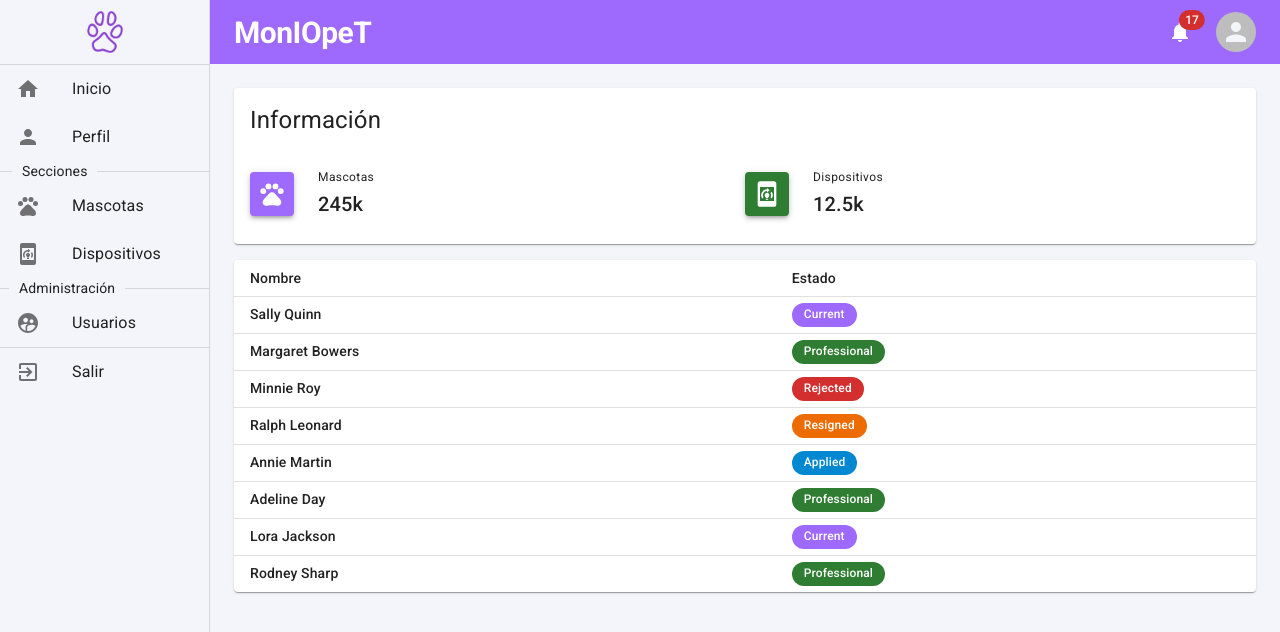
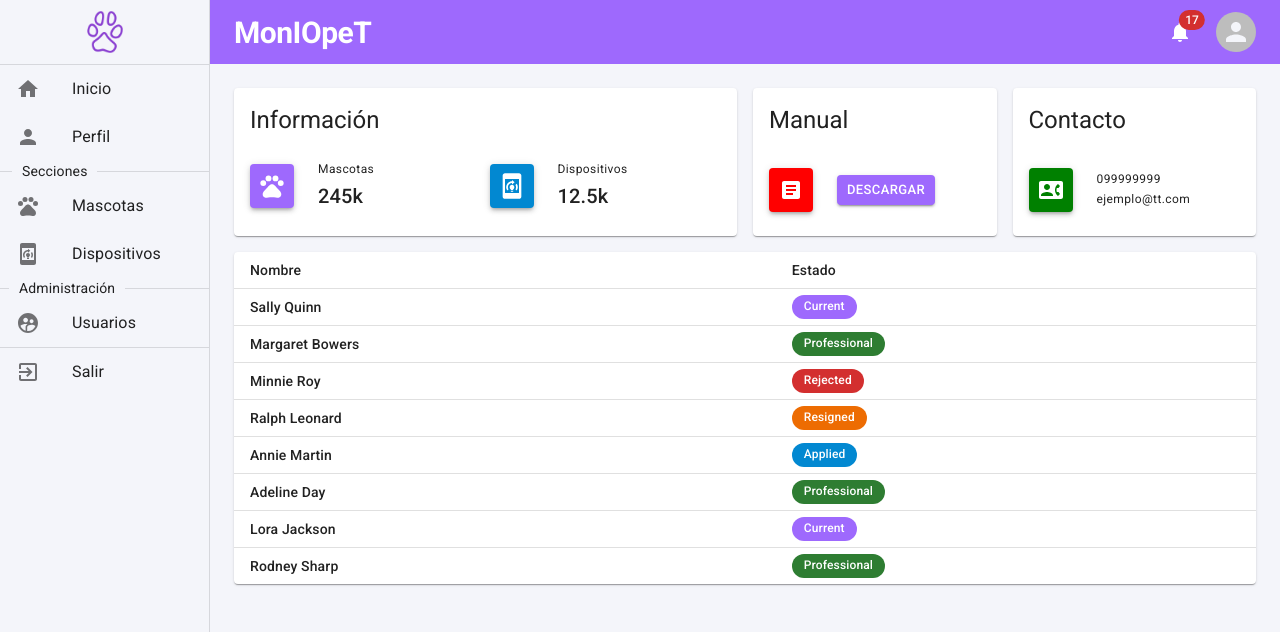
Before and after one commit to JuanAndresCaisapanta/Pet_Monitoring_Frontend, a Next.js app: page / in a window 1280 px wide. Shown: the top 632 px of the page. Built offline with nearby package versions, Linux system fonts and the light colour scheme.

Commit message:
actualizacion layout e inicio

```diff
--- /dev/null
+++ b/components/ui/ContactCard.tsx
@@ -0,0 +1,36 @@
+import Card from "@mui/material/Card";
+import Button from "@mui/material/Button";
+import CardContent from "@mui/material/CardContent";
+import { Avatar, Box, CardHeader, Grid, Typography } from "@mui/material";
+import ArticleIcon from "@mui/icons-material/Article";
+import ContactPhoneIcon from '@mui/icons-material/ContactPhone';
+export const ContactCard = () => {
+  return (
+    <Card>
+      <CardHeader title="Contacto" />
+      <CardContent sx={{ pt: (theme) => `${theme.spacing(1)} !important` }}>
+        <Grid sx={{ pt: (theme) => `${theme.spacing(1)} !important` }}>
+          <Box sx={{ display: "flex", alignItems: "center" }}>
+            <Avatar
+              variant="rounded"
+              sx={{
+                mr: 3,
+                width: 44,
+                height: 44,
+                boxShadow: 3,
+                color: "common.white",
+                backgroundColor: "green",
+              }}
+            >
+              <ContactPhoneIcon />
+            </Avatar>
+            <Box sx={{ display: "flex", flexDirection: "column" }}>
+            <Typography variant='caption'>099999999</Typography>
+            <Typography variant='caption'>ejemplo@tt.com</Typography>
+            </Box>
+          </Box>
+        </Grid>
+      </CardContent>
+    </Card>
+  );
+};
--- a/components/ui/DrawerList.tsx
+++ b/components/ui/DrawerList.tsx
@@ -14,20 +14,26 @@ import {
   Pets,
   SupervisedUserCircle,
 } from "@mui/icons-material";
+import { useRouter } from "next/router";
 export const DrawerList = () => {
+  const router = useRouter();
+  const navigateTo = (url: string) => {
+    //toggleSideMenu();
+    router.push(url);
+  };
   return (
     <div>
-      <Toolbar sx={{ justifyContent: "center", backgroundColor:'#F4F5FA' }}>
+      <Toolbar sx={{ justifyContent: "center", backgroundColor: "#F4F5FA" }}>
         <Image src="/logo.png" alt="Logo" height="50%" width="50%" />
       </Toolbar>
       <Divider />
-      <ListItem button>
+      <ListItem button onClick={() => navigateTo("/")}>
         <ListItemIcon>
           <Home />
         </ListItemIcon>
         <ListItemText primary={"Inicio"} />
       </ListItem>
-      <ListItem button>
+      <ListItem button onClick={() => navigateTo("/user/profile")}>
         <ListItemIcon>
           <Person />
         </ListItemIcon>
@@ -36,7 +42,7 @@ export const DrawerList = () => {
       <Divider textAlign="left" sx={{ fontSize: 14 }}>
         Secciones
       </Divider>
-      <ListItem button>
+      <ListItem button onClick={() => navigateTo("/pets")}>
         <ListItemIcon>
           <Pets />
         </ListItemIcon>
--- a/components/ui/HomeCard.tsx
+++ b/components/ui/HomeCard.tsx
@@ -28,7 +28,7 @@ interface DataType {
     {
       stats: '12.5k',
       title: 'Dispositivos',
-      color: 'success',
+      color: 'info',
       icon: <OnDeviceTraining sx={{ fontSize: '1.75rem' }} />
     },
   ]
@@ -62,16 +62,16 @@ export const HomeCard = () => {
     <Card>
     <CardHeader
       title='Información'
-      titleTypographyProps={{
-        sx: {
-          mb: 1,
-          lineHeight: '2rem !important',
-          letterSpacing: '0.15px !important'
-        }
-      }}
+      // titleTypographyProps={{
+      //   sx: {
+      //     mb: 1,
+      //     lineHeight: '2rem !important',
+      //     letterSpacing: '0.15px !important'
+      //   }
+      // }}
     />
     <CardContent sx={{ pt: theme => `${theme.spacing(1)} !important` }}>
-      <Grid container spacing={[5,0]}>
+      <Grid container spacing={1}>
         {renderStats()}
       </Grid>
     </CardContent>
--- /dev/null
+++ b/components/ui/ManualCard.tsx
@@ -0,0 +1,37 @@
+import Card from "@mui/material/Card";
+import Button from "@mui/material/Button";
+import CardContent from "@mui/material/CardContent";
+import { Avatar, Box, CardHeader, Grid } from "@mui/material";
+import ArticleIcon from "@mui/icons-material/Article";
+
+export const ManualCard = () => {
+  return (
+    <Card>
+      <CardHeader title="Manual" />
+      <CardContent sx={{ pt: (theme) => `${theme.spacing(1)} !important` }}>
+        <Grid sx={{ pt: (theme) => `${theme.spacing(1)} !important` }}>
+          <Box sx={{ display: "flex", alignItems: "center" }}>
+            <Avatar
+              variant="rounded"
+              sx={{
+                mr: 3,
+                width: 44,
+                height: 44,
+                boxShadow: 3,
+                color: "common.white",
+                backgroundColor: "red",
+              }}
+            >
+              <ArticleIcon />
+            </Avatar>
+            <Box sx={{ display: "flex", flexDirection: "column" }}>
+              <Button size="small" variant="contained">
+                Descargar
+              </Button>
+            </Box>
+          </Box>
+        </Grid>
+      </CardContent>
+    </Card>
+  );
+};
--- a/components/ui/SideMenu.tsx
+++ b/components/ui/SideMenu.tsx
@@ -4,17 +4,13 @@ import { DrawerList } from "./DrawerList";
 
 const drawerWidth = 210;
 interface Props {
-  window?: () => Window;
   mobileOpen: boolean;
   handleDrawerToggle: () => void;
 }
 export const SideMenu: FC<Props> = ({
-  window,
   mobileOpen,
   handleDrawerToggle,
 }) => {
-  const container =
-    window !== undefined ? () => window().document.body : undefined;
 
   return (
     <Box
@@ -22,9 +18,7 @@ export const SideMenu: FC<Props> = ({
       sx={{ width: { sm: drawerWidth }, flexShrink: { sm: 0 }}}
       aria-label="mailbox folders"
     >
-      {/* The implementation can be swapped with js to avoid SEO duplication of links. */}
       <Drawer
-        container={container}
         variant="temporary"
         open={mobileOpen}
         anchor='left'
--- a/components/ui/index.ts
+++ b/components/ui/index.ts
@@ -4,3 +4,5 @@ export * from './DrawerList'
 export * from './MainContent'
 export * from './HomeCard'
 export * from './HomeTable'
+export * from './ManualCard'
+export * from './ContactCard'
--- a/pages/_app.tsx
+++ b/pages/_app.tsx
@@ -2,14 +2,22 @@ import "../styles/globals.css";
 import type { AppProps } from "next/app";
 import { Box, CssBaseline, ThemeProvider } from "@mui/material";
 import { lightTheme } from "../themes";
+import { NextPage } from "next";
+import { ReactElement, ReactNode } from "react";
+type NextPageWithLayout = NextPage & {
+  getLayout?: (page: ReactElement) => ReactNode;
+};
 
-function MyApp({ Component, pageProps }: AppProps) {
+type AppPropsWithLayout = AppProps & {
+  Component: NextPageWithLayout;
+};
+
+function MyApp({ Component, pageProps }: AppPropsWithLayout) {
+  const getLayout = Component.getLayout ?? ((page) => page);
   return (
     <ThemeProvider theme={lightTheme}>
-
-      <CssBaseline/>
-      <Component {...pageProps} />
-
+      <CssBaseline />
+      {getLayout(<Component {...pageProps} />)}
     </ThemeProvider>
   );
 }
--- a/pages/index.tsx
+++ b/pages/index.tsx
@@ -1,25 +1,35 @@
 import { Grid, Typography } from "@mui/material";
 import type { NextPage } from "next";
+import { ReactElement } from "react";
 import { MainLayout } from "../components/layout";
-import { HomeCard, HomeTable} from "../components/ui";
+import { ContactCard, HomeCard, HomeTable, ManualCard } from "../components/ui";
 
-const Home: NextPage = () => {
+const HomePage = () => {
+  return (
+    <Grid container spacing={2}>
+      <Grid item xs={12} sm={6}>
+        <HomeCard />
+      </Grid>
+      <Grid item xs={12} sm={3}>
+        <ManualCard/>
+      </Grid>
+      <Grid item xs={12} sm={3}>
+      <ContactCard />
+      </Grid>
+      <Grid item xs={12} sm={12}>
+        <HomeTable />
+      </Grid>
+    </Grid>
+  );
+};
+HomePage.getLayout = function getLayout(page: ReactElement) {
   return (
     <MainLayout
       title={"Monitoreo Mascotas"}
       pageDescription={"Una PWA donde se puede monitorear a tu mascota"}
     >
-
-      <Grid container spacing={2}>
-        <Grid item xs={12}>
-          <HomeCard />
-        </Grid>
-        <Grid item xs={12}>
-          <HomeTable />
-        </Grid>
-      </Grid>
+      {page}
     </MainLayout>
   );
 };
-
-export default Home;
+export default HomePage;
--- a/styles/globals.css
+++ b/styles/globals.css
@@ -1,7 +1,7 @@
 
 
 
-/*
+
 @keyframes fadeIn {
   0% {opacity: 0;}
   100% {opacity: 1;}
@@ -35,4 +35,4 @@
 .summary-card {
   border: 1px solid rgba(0, 0, 0, 0.1);
   box-shadow: 0px 5px 5px rgba(0, 0, 0, 0.2);
-} */
+}
```
Also changed, not shown: pages/pets/index.tsx (added, +19 -0 lines), pages/user/profile.tsx (added, +20 -0 lines).
